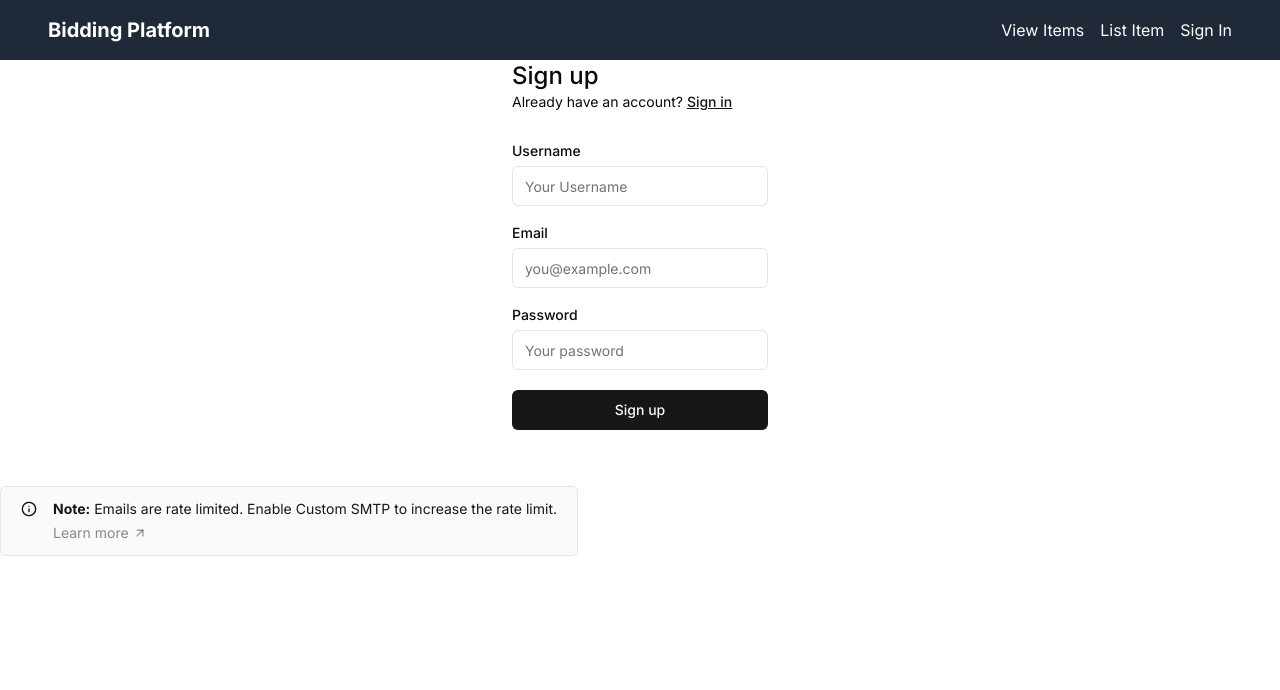
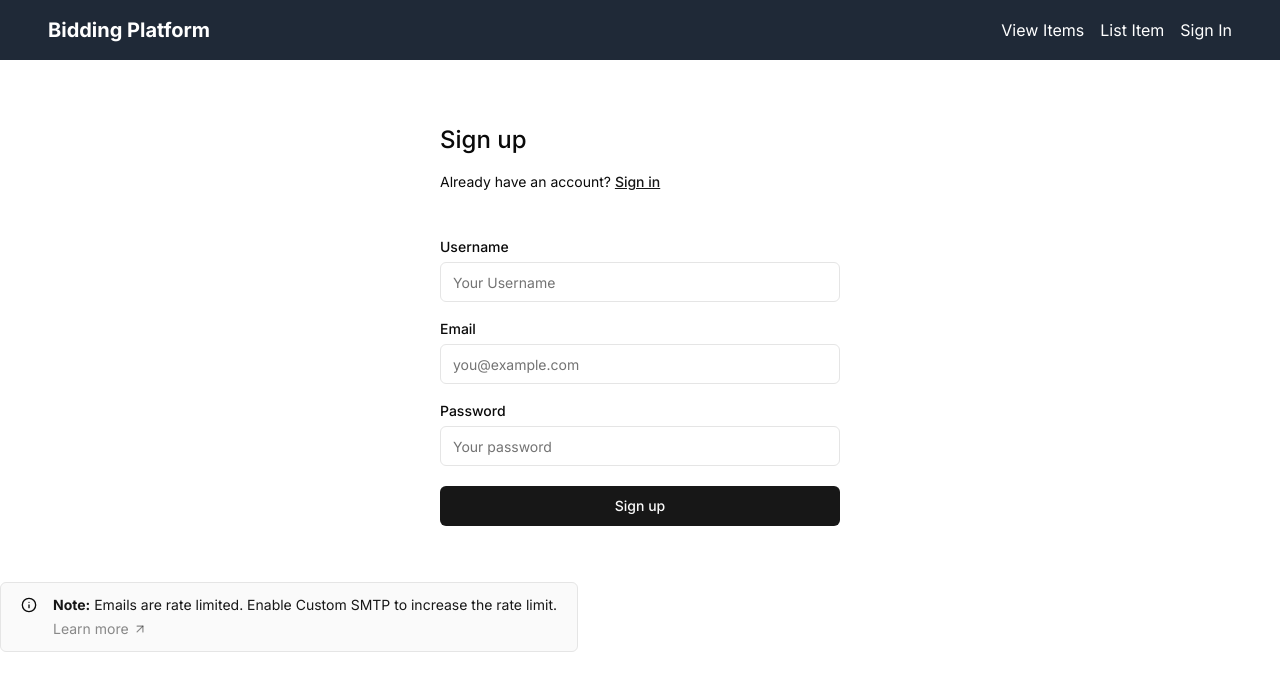
Before and after one commit to xuej41/NationalBiddersOfCanada, a Next.js app in the folder with-supabase-app/: page /sign-up in a window 1280 px wide. Shown: the top 690 px of the page. Built offline with nearby package versions, Linux system fonts and the light colour scheme.

Commit message:
Update signin styling

```diff
--- a/with-supabase-app/app/(auth-pages)/forgot-password/page.tsx
+++ b/with-supabase-app/app/(auth-pages)/forgot-password/page.tsx
@@ -12,7 +12,7 @@ export default async function ForgotPassword(props: {
   const searchParams = await props.searchParams;
   return (
     <>
-      <form className="flex-1 flex flex-col w-full gap-2 text-foreground [&>input]:mb-6 min-w-64 max-w-64 mx-auto">
+      <form className="flex-1 flex flex-col w-full gap-4 text-foreground [&>input]:mb-6 min-w-[300px] max-w-[400px] mx-auto mt-16">
         <div>
           <h1 className="text-2xl font-medium">Reset Password</h1>
           <p className="text-sm text-secondary-foreground">
--- a/with-supabase-app/app/(auth-pages)/sign-in/page.tsx
+++ b/with-supabase-app/app/(auth-pages)/sign-in/page.tsx
@@ -8,7 +8,7 @@ import Link from "next/link";
 export default async function Login(props: { searchParams: Promise<Message> }) {
   const searchParams = await props.searchParams;
   return (
-    <form className="flex-1 flex flex-col min-w-64 mx-auto">
+    <form className="flex-1 flex flex-col w-full gap-4 text-foreground [&>input]:mb-6 min-w-[300px] max-w-[400px] mx-auto mt-16">
       <h1 className="text-2xl font-medium">Sign in</h1>
       <p className="text-sm text-foreground">
         Don't have an account?{" "}
--- a/with-supabase-app/app/(auth-pages)/sign-up/page.tsx
+++ b/with-supabase-app/app/(auth-pages)/sign-up/page.tsx
@@ -20,7 +20,7 @@ export default async function Signup(props: {
 
   return (
     <>
-      <form className="flex flex-col min-w-64 max-w-64 mx-auto">
+      <form className="flex-1 flex flex-col w-full gap-4 text-foreground [&>input]:mb-6 min-w-[300px] max-w-[400px] mx-auto mt-16">
         <h1 className="text-2xl font-medium">Sign up</h1>
         <p className="text-sm text text-foreground">
           Already have an account?{" "}
```
